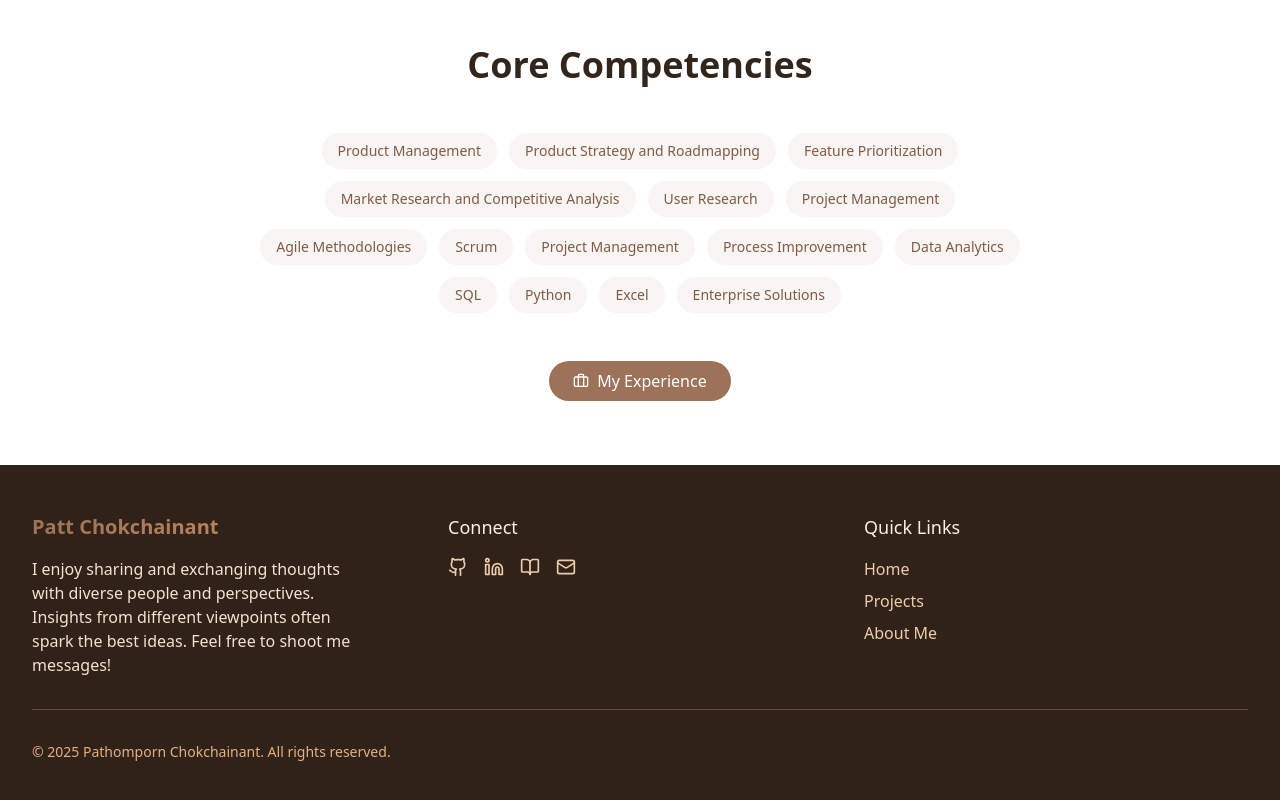
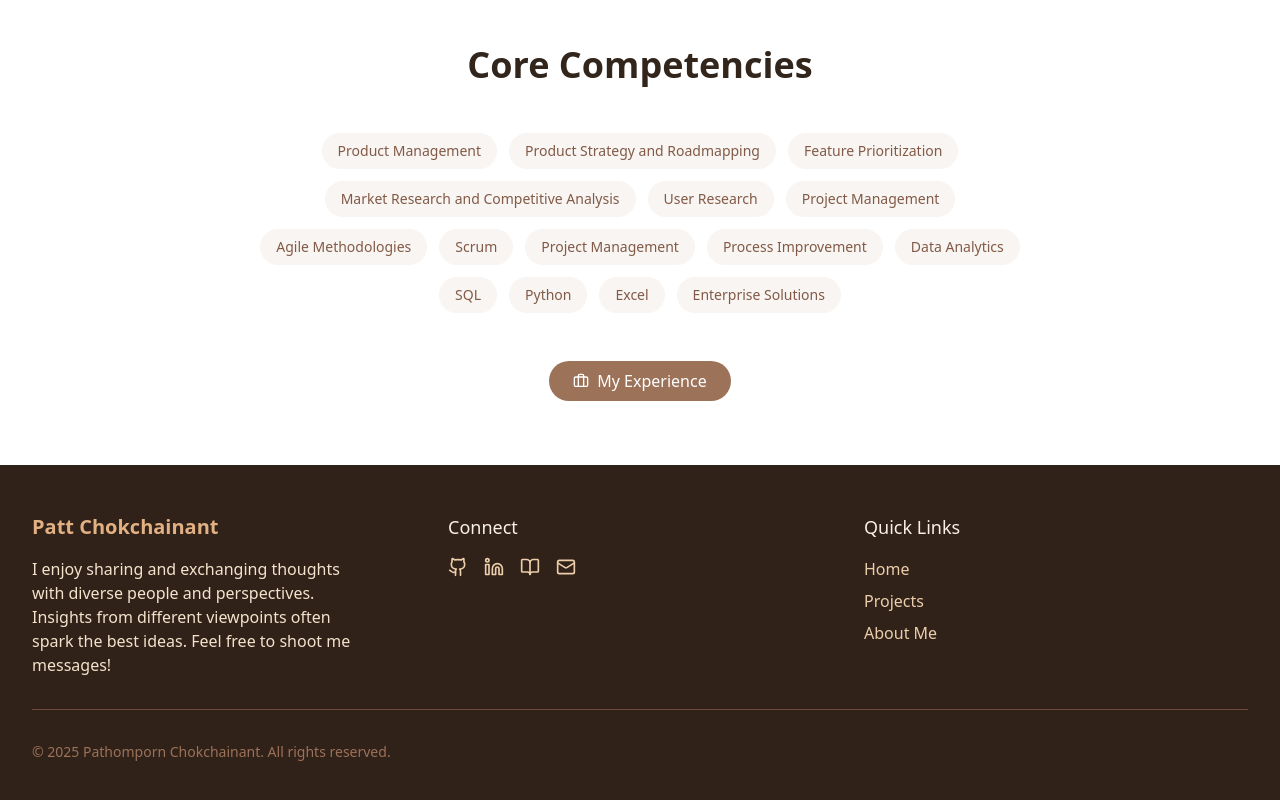
Before and after one commit to pathompornc/pathompornc-portfolio, a React (Vite) app: page / in a window 1280 px wide. Shown: the part 1538-2338 px from the top of the page. Built offline with nearby package versions, Linux system fonts and the light colour scheme.

Commit message:
update footer color

```diff
--- a/src/components/Footer.tsx
+++ b/src/components/Footer.tsx
@@ -10,7 +10,7 @@ const Footer = () => {
       <div className="container">
         <div className="grid grid-cols-1 md:grid-cols-3 gap-8">
           <div className="space-y-4">
-            <h3 className="text-xl font-semibold gradient-text">Patt Chokchainant</h3>
+            <h3 className="text-xl text-cream-400 font-semibold">Patt Chokchainant</h3>
             <p className="text-cream-200 max-w-xs">
             I enjoy sharing and exchanging thoughts with diverse people and perspectives. Insights from different viewpoints often spark the best ideas.
             Feel free to shoot me messages!
@@ -47,7 +47,7 @@ const Footer = () => {
         </div>
 
         <div className="border-t border-warm-800 mt-8 pt-8 flex flex-col md:flex-row justify-between items-center">
-          <p className="text-cream-400 text-sm">
+          <p className="text-warm-600 text-sm">
             © {currentYear} Pathomporn Chokchainant. All rights reserved.
           </p>
         </div>
```
